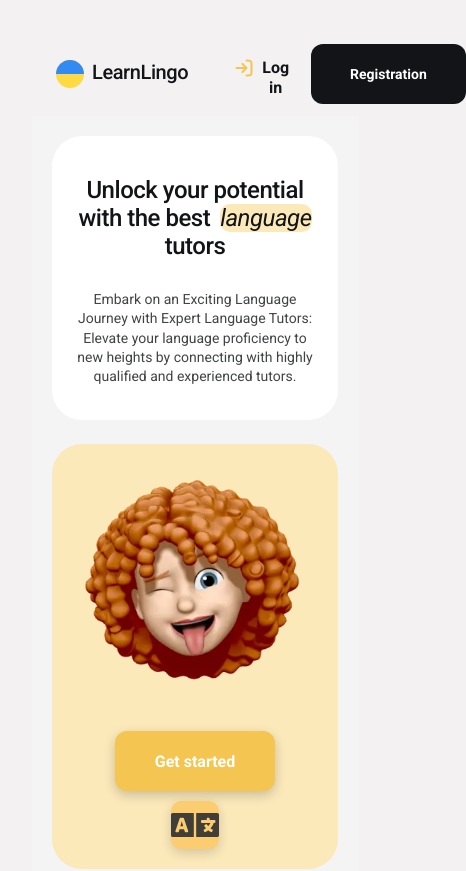
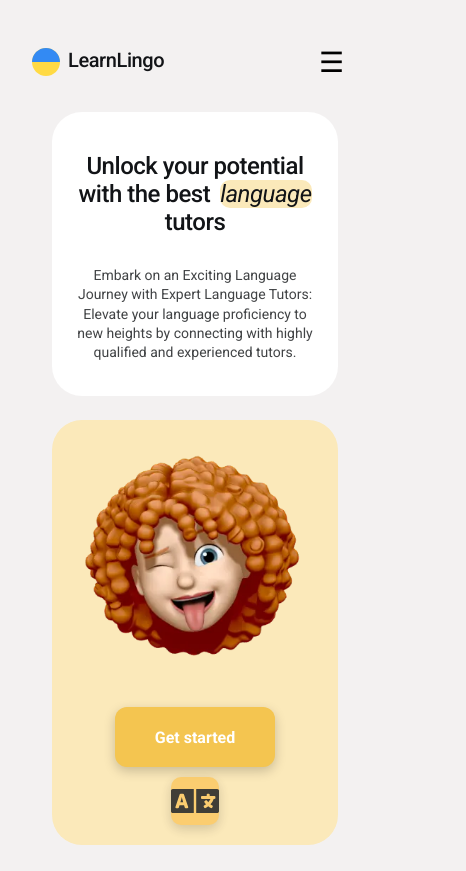
Before and after one commit to haydaycher/learnlingoapp, a React (Vite) app: page / in a window 390 px wide. Shown: the top 871 px of the page, 466 px wide, since content can reach past the window. Built offline with nearby package versions, Linux system fonts and the light colour scheme; no server answers.

Commit message:
burgermenu

```diff
--- a/src/components/Header/Header.jsx
+++ b/src/components/Header/Header.jsx
@@ -1,3 +1,4 @@
+// src/components/Header.jsx
 // src/components/Header.jsx
 import { useState } from "react";
 import { signOut } from "firebase/auth";
@@ -15,10 +16,20 @@ export const Header = () => {
   const { currentUser } = useAuth();
   const [isLoginOpen, setIsLoginOpen] = useState(false);
   const [isSignupOpen, setIsSignupOpen] = useState(false);
+  const [isMenuOpen, setIsMenuOpen] = useState(false);
 
   const handleLogout = async () => {
     await signOut(auth);
   };
+
+  // Highlight active link
+  const currentLocation = window.location.pathname;
+  const menuItems = document.querySelectorAll("nav a");
+  menuItems.forEach((link) => {
+    if (link.getAttribute("href") === currentLocation.split("/").pop()) {
+      link.classList.add("active");
+    }
+  });
 
   return (
     <section className={css.header}>
@@ -34,6 +45,8 @@ export const Header = () => {
           <BurgerMenu />
         </div>
       ) : (
+        <>
+          {/* Десктопні кнопки */}
           <div className={css.authButtons}>
             <button
               className={css.authButtonLog}
@@ -56,6 +69,38 @@ export const Header = () => {
               Registration
             </button>
           </div>
+
+          {/* Мобільне меню */}
+          <div className={css.mobileMenu}>
+            <button
+              className={css.menuBtn}
+              onClick={() => setIsMenuOpen(!isMenuOpen)}
+              aria-label="Menu"
+            >
+              ☰
+            </button>
+            {isMenuOpen && (
+              <div className={css.dropdown}>
+                <button
+                  onClick={() => {
+                    setIsLoginOpen(true);
+                    setIsMenuOpen(false);
+                  }}
+                >
+                  Log in
+                </button>
+                <button
+                  onClick={() => {
+                    setIsSignupOpen(true);
+                    setIsMenuOpen(false);
+                  }}
+                >
+                  Registration
+                </button>
+              </div>
+            )}
+          </div>
+        </>
       )}
 
       {/* Modals */}
--- a/src/components/Header/Header.module.css
+++ b/src/components/Header/Header.module.css
@@ -2,7 +2,7 @@
   display: flex;
   align-items: center;
   justify-content: space-between;
-  padding: 12px 24px;
+  /* padding: 12px 24px; */
 }
 
 .authButtons {
@@ -63,3 +63,59 @@
   text-overflow: ellipsis;
   display: inline-block;
 }
+/* Active link styling */
+nav a.active {
+  color: blue;
+  font-weight: bold;
+}
+/* мобільне меню */
+.mobileMenu {
+  display: none;
+}
+
+.menuBtn {
+  background: none;
+  border: none;
+  font-size: 28px;
+  cursor: pointer;
+  color: #000;
+  outline: none;
+}
+
+.dropdown {
+  position: absolute;
+  right: 16px;
+  top: 60px;
+  background: #fff;
+  border-radius: 8px;
+  box-shadow: 0 4px 12px rgba(0, 0, 0, 0.15);
+  display: flex;
+  flex-direction: column;
+  z-index: 1000;
+}
+
+.dropdown button {
+  padding: 12px 20px;
+  border: none;
+  background: none;
+  text-align: left;
+  font-size: 16px;
+  cursor: pointer;
+  color: #000;
+}
+
+.dropdown button:hover {
+  background: #f4f4f4;
+}
+
+/* мобільна адаптація */
+@media screen and (max-width: 767px) {
+  .authButtons {
+    display: none; /* ховаємо окремі кнопки */
+  }
+
+  .mobileMenu {
+    display: block;
+    position: relative;
+  }
+}
--- a/src/components/SignUpForm/SignUpForm.jsx
+++ b/src/components/SignUpForm/SignUpForm.jsx
@@ -4,6 +4,7 @@ import { createUserWithEmailAndPassword } from "firebase/auth";
 import { auth } from "../../firebase/config";
 
 export const SignUpForm = () => {
+  // const [name, setName] = useState("");
   const [email, setEmail] = useState("");
   const [password, setPassword] = useState("");
 
--- a/src/pages/HomePage/HomePage.module.css
+++ b/src/pages/HomePage/HomePage.module.css
@@ -5,7 +5,7 @@
   justify-content: center;
   padding: 20px;
   gap: 24px;
-  background: #f4f4f4;
+  /* background: #f4f4f4; */
   min-height: auto;
 }
 
```
Lines whose indentation alone changed are shown as unchanged.
